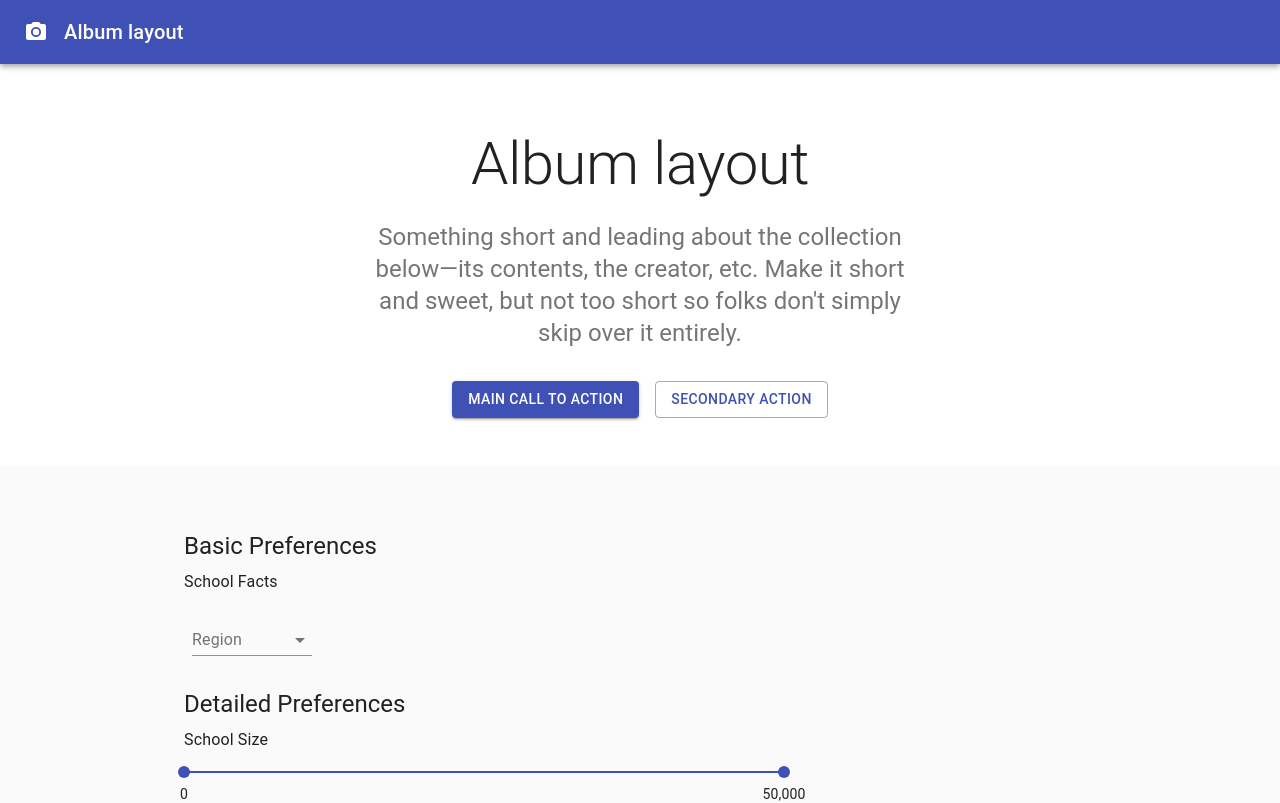
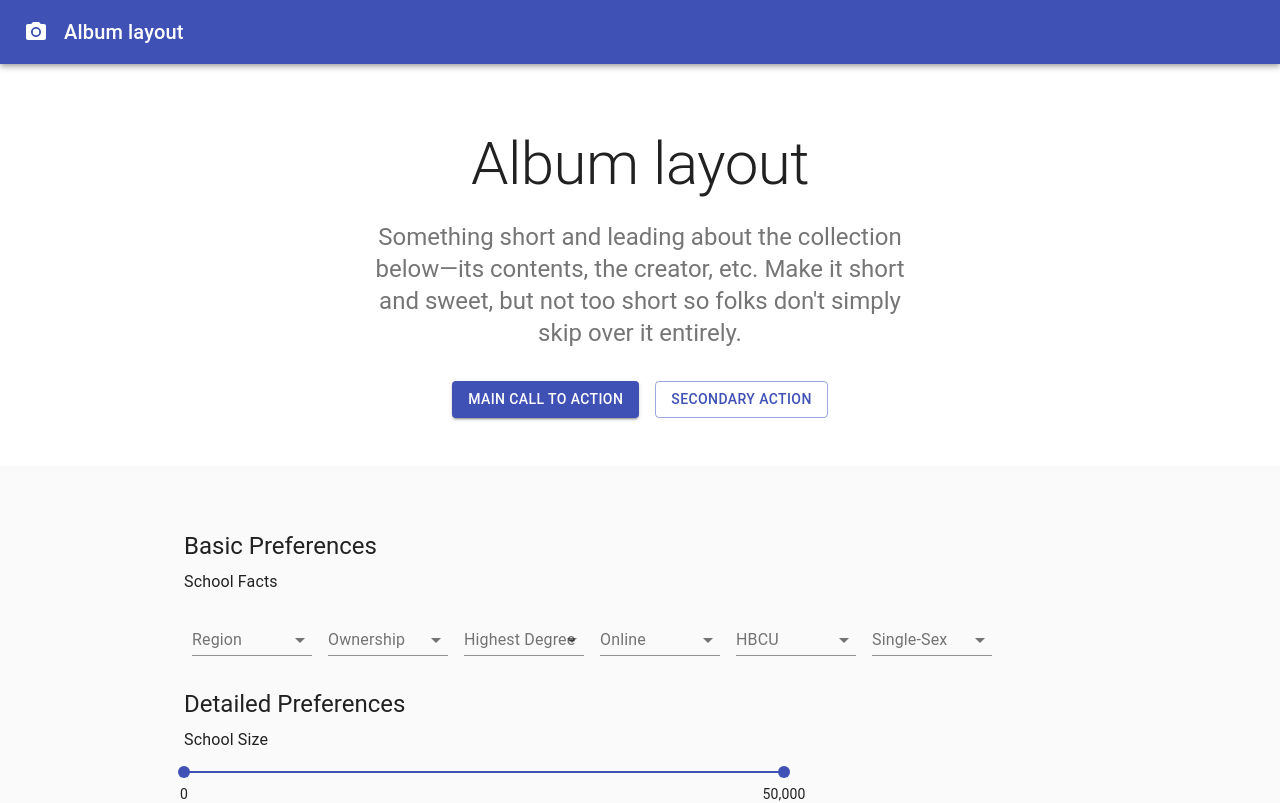
Before and after one commit to jackdavidweber/simpleCollegeDataForm, a React (Create React App) app: page / in a window 1280 px wide. Shown: the top 803 px of the page. Built offline with nearby package versions, Linux system fonts and the light colour scheme.

Commit message:
added a bunch more select fields

```diff
--- a/src/myForm.js
+++ b/src/myForm.js
@@ -24,7 +24,8 @@ function generateJSON(selection) {
   const keys = Object.keys(selection)
   for (const key of keys) {
     // Both is_in selections and is_btwn selections are contained in lists
-    if (Array.isArray(selection[key])) {
+    // selection[key].length>0 prevents empty lists from being added (i.e. when nothing is selected for "is_in")
+    if ((Array.isArray(selection[key])) && (selection[key].length > 0)) {
       // is_btwn lists will always have number as first and second inputs
       if(typeof(selection[key][0]) == 'number'){
         is_btwn[key] = {
@@ -34,6 +35,7 @@ function generateJSON(selection) {
         }
       // is_in lists will not be numeric
       } else {
+        console.log(selection[key].length)
         is_in[key] = selection[key]
       }
     }
@@ -77,7 +79,7 @@ const TheMenuProps = {
   },
 };
 
-const names = [
+const regions = [
   'U.S. Service Schools',
   'New England (CT, ME, MA, NH, RI, VT)',
   'Mid East (DE, DC, MD, NJ, NY, PA)',
@@ -122,10 +124,19 @@ const useStyles = makeStyles(theme => ({
 export default function FilledTextFields() {
   const classes = useStyles();
   const [values, setValues] = React.useState({
+    "recipient_email": '',
+
+    // Sliders
     "latest.admissions.act_scores.midpoint.cumulative": [0,36],
     "latest.student.size": [0,50000],
-    "recipient_email": '',
+
+    // Selects
     "school.region_id": [],
+    "school.ownership": [],
+    "school.degrees_awarded.highest": [],
+    "school.online_only": [],
+    "school.minority_serving.historically_black": [],
+    "singlesex.or.coed": [],
   });
 
   const handleChange = name => (event, newValue) => {
@@ -160,6 +171,8 @@ export default function FilledTextFields() {
               <Typography variant="body1" gutterBottom>
                 School Facts
               </Typography>
+
+              {/* Region */}
               <FormControl className={classes.formControl}>
                 <InputLabel htmlFor="select-multiple-checkbox">Region</InputLabel>
                 <Select
@@ -170,7 +183,18 @@ export default function FilledTextFields() {
                   renderValue={selected => selected.join(', ')}
                   MenuProps={TheMenuProps}
                 >
-                  {names.map(name => (
+                  {[
+                    'U.S. Service Schools',
+                    'New England (CT, ME, MA, NH, RI, VT)',
+                    'Mid East (DE, DC, MD, NJ, NY, PA)',
+                    'Great Lakes (IL, IN, MI, OH, WI)',
+                    'Plains (IA, KS, MN, MO, NE, ND, SD)',
+                    'Southeast (AL, AR, FL, GA, KY, LA, MS, NC, SC, TN, VA, WV)',
+                    'Southwest (AZ, NM, OK, TX)',
+                    'Rocky Mountains (CO, ID, MT, UT, WY)',
+                    'Far West (AK, CA, HI, NV, OR, WA)',
+                    'Outlying Areas (AS, FM, GU, MH, MP, PR, PW, VI)',
+                  ].map(name => (
                     <MenuItem key={name} value={name}>
                       {/* {console.log(values)} */}
                       <Checkbox checked={values["school.region_id"].indexOf(name) > -1} />
@@ -179,6 +203,129 @@ export default function FilledTextFields() {
                   ))}
                 </Select>
               </FormControl>
+
+              {/* Ownership */}
+              <FormControl className={classes.formControl}>
+                <InputLabel htmlFor="select-multiple-checkbox">Ownership</InputLabel>
+                <Select
+                  multiple
+                  value={values["school.ownership"]}
+                  onChange={handleChange("school.ownership")}
+                  input={<Input id="select-multiple-checkbox" />}
+                  renderValue={selected => selected.join(', ')}
+                  MenuProps={TheMenuProps}
+                >
+                  {[
+                    'Public',
+                    'Private nonprofit',
+                    'Private for-profit',
+                  ].map(name => (
+                    <MenuItem key={name} value={name}>
+                      <Checkbox checked={values["school.ownership"].indexOf(name) > -1} />
+                      <ListItemText primary={name} />
+                    </MenuItem>
+                  ))}
+                </Select>
+              </FormControl>
+
+              {/* Highest Degree Awarded */}
+              <FormControl className={classes.formControl}>
+                <InputLabel htmlFor="select-multiple-checkbox">Highest Degree</InputLabel>
+                <Select
+                  multiple
+                  value={values["school.degrees_awarded.highest"]}
+                  onChange={handleChange("school.degrees_awarded.highest")}
+                  input={<Input id="select-multiple-checkbox" />}
+                  renderValue={selected => selected.join(', ')}
+                  MenuProps={TheMenuProps}
+                >
+                  {[
+                    'Non-degree-granting',
+                    'Certificate degree',
+                    'Associate degree',
+                    'Bachelors degree',
+                    'Graduate degree',
+                  ].map(name => (
+                    <MenuItem key={name} value={name}>
+                      <Checkbox checked={values["school.degrees_awarded.highest"].indexOf(name) > -1} />
+                      <ListItemText primary={name} />
+                    </MenuItem>
+                  ))}
+                </Select>
+              </FormControl>
+
+              {/* Online */}
+              <FormControl className={classes.formControl}>
+                <InputLabel htmlFor="select-multiple-checkbox">Online</InputLabel>
+                <Select
+                  multiple
+                  value={values["school.online_only"]}
+                  onChange={handleChange("school.online_only")}
+                  input={<Input id="select-multiple-checkbox" />}
+                  renderValue={selected => selected.join(', ')}
+                  MenuProps={TheMenuProps}
+                >
+                  {[
+                    'Not distance-education only',
+                    'Distance-education only',
+                  ].map(name => (
+                    <MenuItem key={name} value={name}>
+                      <Checkbox checked={values["school.online_only"].indexOf(name) > -1} />
+                      <ListItemText primary={name} />
+                    </MenuItem>
+                  ))}
+                </Select>
+              </FormControl>
+
+              {/* Historically Black */}
+              <FormControl className={classes.formControl}>
+                <InputLabel htmlFor="select-multiple-checkbox">HBCU</InputLabel>
+                <Select
+                  multiple
+                  value={values["school.minority_serving.historically_black"]}
+                  onChange={handleChange("school.minority_serving.historically_black")}
+                  input={<Input id="select-multiple-checkbox" />}
+                  renderValue={selected => selected.join(', ')}
+                  MenuProps={TheMenuProps}
+                >
+                  {[
+                    'No',
+                    'Yes',
+                  ].map(name => (
+                    <MenuItem key={name} value={name}>
+                      <Checkbox checked={values["school.minority_serving.historically_black"].indexOf(name) > -1} />
+                      <ListItemText primary={name} />
+                    </MenuItem>
+                  ))}
+                </Select>
+              </FormControl>
+
+              {/* Single-Sex or Coed */}
+              <FormControl className={classes.formControl}>
+                <InputLabel htmlFor="select-multiple-checkbox">Single-Sex</InputLabel>
+                <Select
+                  multiple
+                  value={values["singlesex.or.coed"]}
+                  onChange={handleChange("singlesex.or.coed")}
+                  input={<Input id="select-multiple-checkbox" />}
+                  renderValue={selected => selected.join(', ')}
+                  MenuProps={TheMenuProps}
+                >
+                  {[
+                    "Single-Sex: Men",
+                    "Single-Sex: Women",
+                    "Co-Educational",
+                    // "Not Listed", // Maybe remove this as the others don't have an explicit options
+                  ].map(name => (
+                    <MenuItem key={name} value={name}>
+                      <Checkbox checked={values["singlesex.or.coed"].indexOf(name) > -1} />
+                      <ListItemText primary={name} />
+                    </MenuItem>
+                  ))}
+                </Select>
+              </FormControl>
+
+
             </Grid>
 
           </Grid>
```
